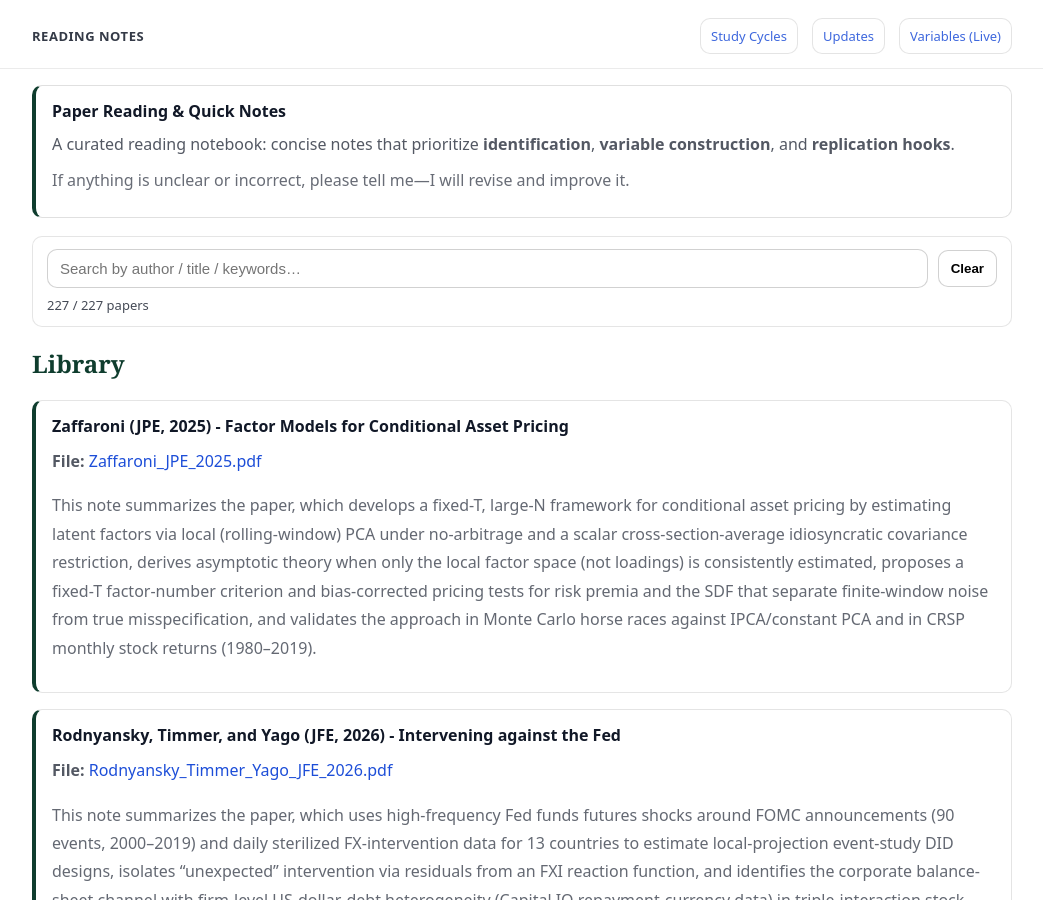
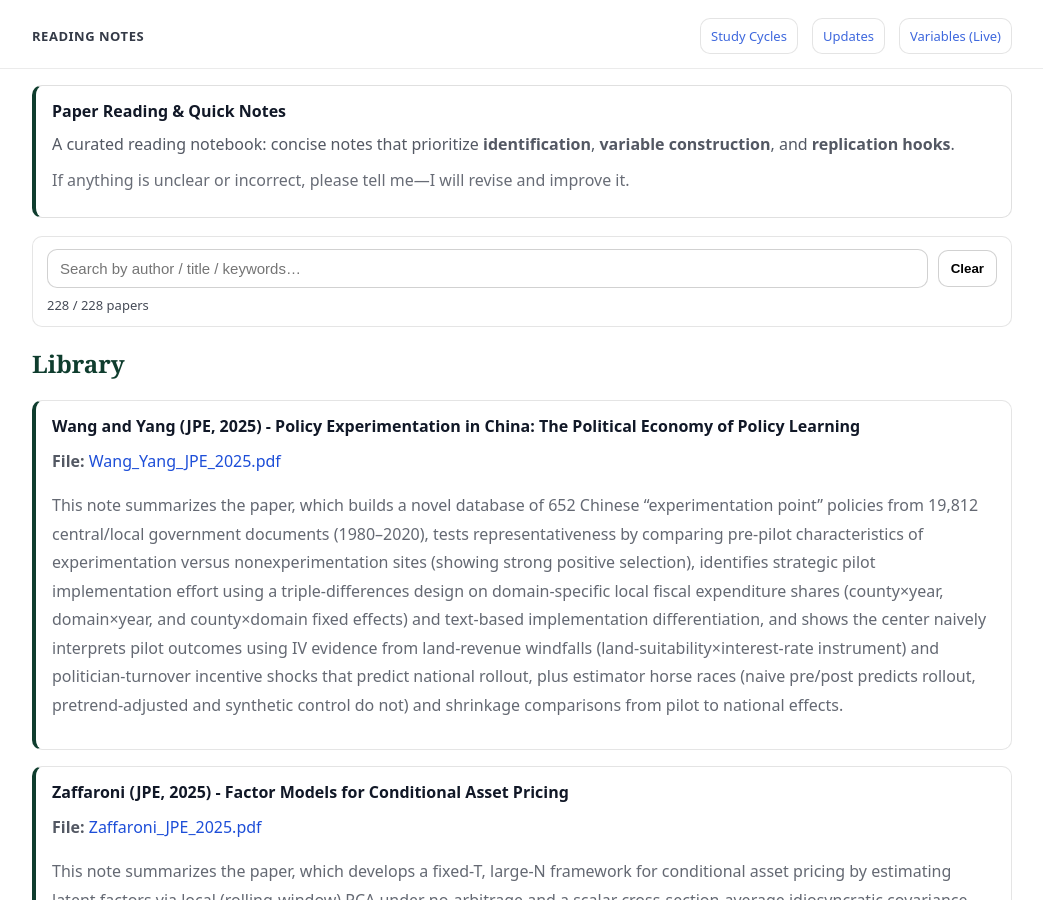
Before and after one commit to yaxinzn/study-archive, a Jekyll site: the page built from reading/index.md, in a window 1280 px wide and 900 px high. Shown: the whole window, without its empty margins (118-1161 px from the left). Built offline with Jekyll 4.4.1, drawn with Linux system fonts in a browser that asks for light colours.

Commit message:
Reading: add/update Wang_Yang_JPE_2025.pdf

```diff
--- a/_data/reading.yml
+++ b/_data/reading.yml
@@ -1,3 +1,7 @@
+- title: "Wang and Yang (JPE, 2025) - Policy Experimentation in China: The Political Economy of Policy Learning"
+  file: "Wang_Yang_JPE_2025.pdf"
+  desc: "This note summarizes the paper, which builds a novel database of 652 Chinese “experimentation point” policies from 19,812 central/local government documents (1980–2020), tests representativeness by comparing pre-pilot characteristics of experimentation versus nonexperimentation sites (showing strong positive selection), identifies strategic pilot implementation effort using a triple-differences design on domain-specific local fiscal expenditure shares (county×year, domain×year, and county×domain fixed effects) and text-based implementation differentiation, and shows the center naively interprets pilot outcomes using IV evidence from land-revenue windfalls (land-suitability×interest-rate instrument) and politician-turnover incentive shocks that predict national rollout, plus estimator horse races (naive pre/post predicts rollout, pretrend-adjusted and synthetic control do not) and shrinkage comparisons from pilot to national effects."
+
 - title: "Zaffaroni (JPE, 2025) - Factor Models for Conditional Asset Pricing"
   file: "Zaffaroni_JPE_2025.pdf"
   desc: "This note summarizes the paper, which develops a fixed-T, large-N framework for conditional asset pricing by estimating latent factors via local (rolling-window) PCA under no-arbitrage and a scalar cross-section-average idiosyncratic covariance restriction, derives asymptotic theory when only the local factor space (not loadings) is consistently estimated, proposes a fixed-T factor-number criterion and bias-corrected pricing tests for risk premia and the SDF that separate finite-window noise from true misspecification, and validates the approach in Monte Carlo horse races against IPCA/constant PCA and in CRSP monthly stock returns (1980–2019)."
```
Also changed, not shown: 1 other file.
